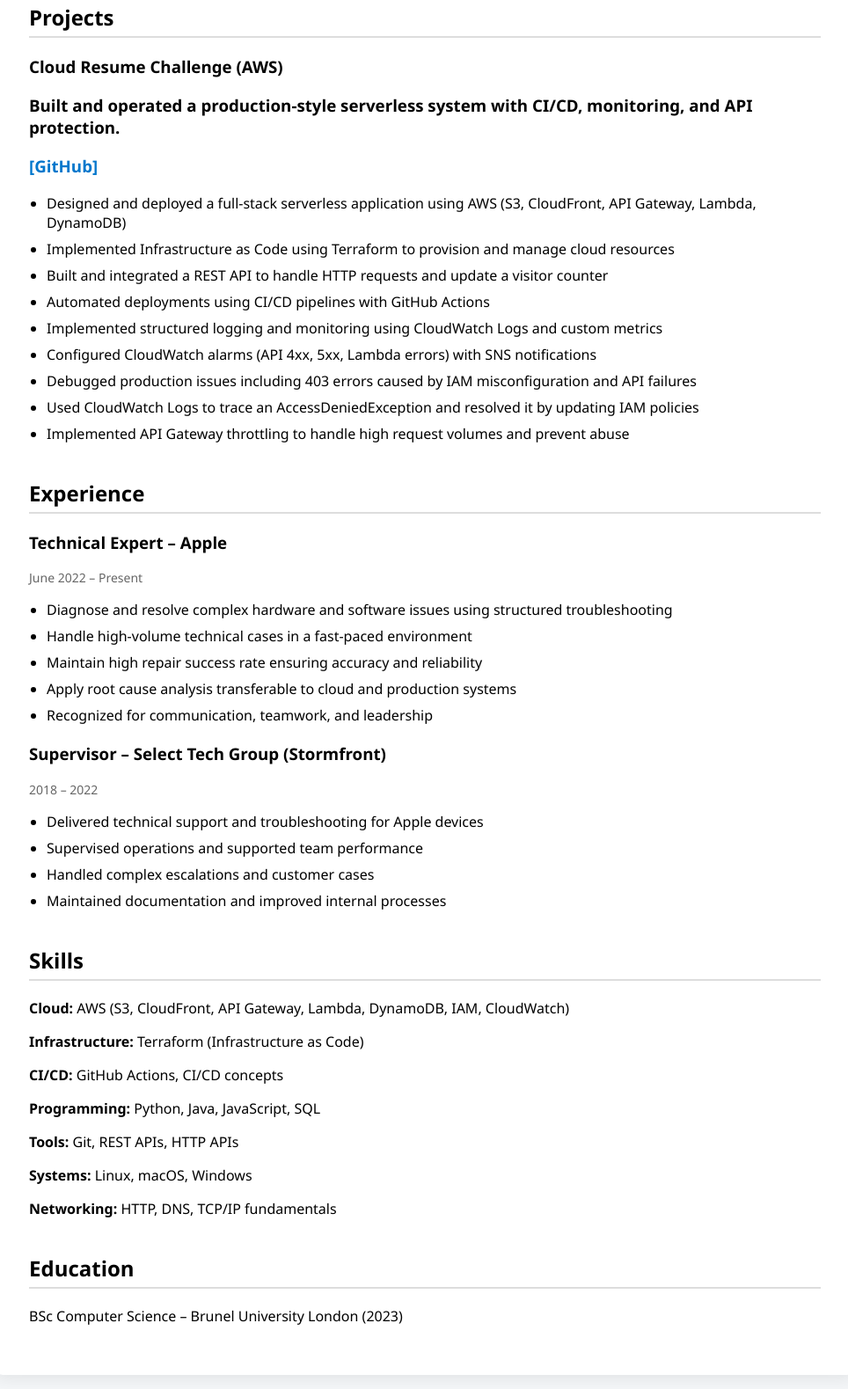
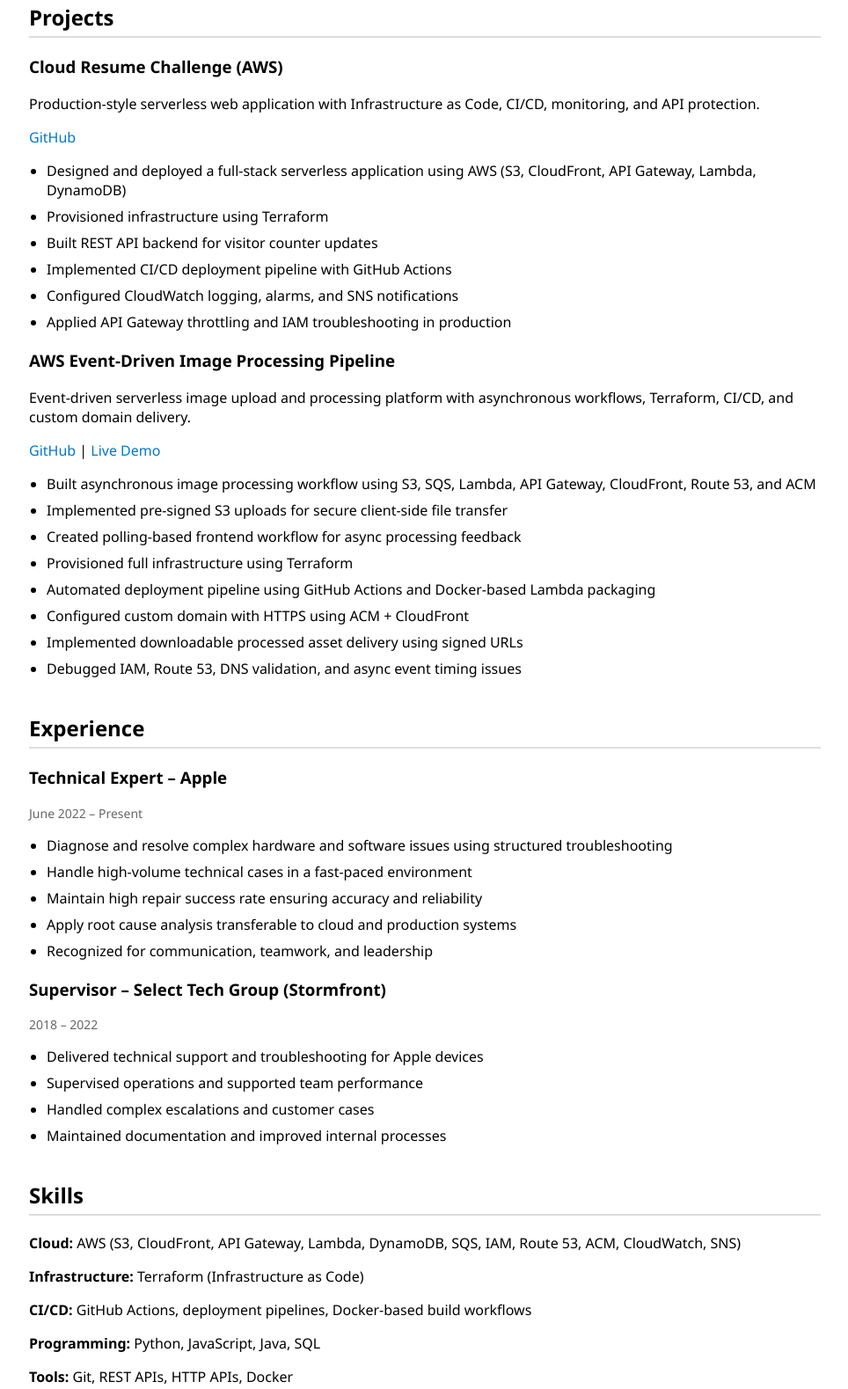
Before and after one commit to PetkoKolev/cloud-resume, a plain HTML site: page index.html in a window 1280 px wide. Shown: the part 250-1829 px from the top of the page at 88% size, without its empty margins (157-1121 px from the left). Drawn offline with Linux system fonts and the light colour scheme; no server answers.

Commit message:
Updated projects section and skills after aws image processor project

```diff
--- a/index.html
+++ b/index.html
@@ -1,5 +1,6 @@
 <!DOCTYPE html>
 <html lang="en">
+
 <head>
   <meta charset="UTF-8">
   <title>Petko Kolev | Cloud Engineer</title>
@@ -24,23 +25,53 @@
     <section>
       <h2>Projects</h2>
 
-    <h3>
-      Cloud Resume Challenge (AWS)
-      <p> Built and operated a production-style serverless system with CI/CD, monitoring, and API protection.</p>
-      <a href="https://github.com/PetkoKolev/cloud-resume" target="_blank">[GitHub]</a>
-    </h3>
+      <!-- PROJECT 1 -->
+      <div class="project">
+        <h3>Cloud Resume Challenge (AWS)</h3>
+        <p class="project-summary">
+          Production-style serverless web application with Infrastructure as Code, CI/CD, monitoring, and API
+          protection.
+        </p>
+        <p>
+          <a href="https://github.com/PetkoKolev/cloud-resume" target="_blank">GitHub</a>
+        </p>
 
         <ul>
-      <li>Designed and deployed a full-stack serverless application using AWS (S3, CloudFront, API Gateway, Lambda, DynamoDB)</li>
-      <li>Implemented Infrastructure as Code using Terraform to provision and manage cloud resources</li>
-      <li>Built and integrated a REST API to handle HTTP requests and update a visitor counter</li>
-      <li>Automated deployments using CI/CD pipelines with GitHub Actions</li>
-      <li>Implemented structured logging and monitoring using CloudWatch Logs and custom metrics</li>
-      <li>Configured CloudWatch alarms (API 4xx, 5xx, Lambda errors) with SNS notifications</li>
-      <li>Debugged production issues including 403 errors caused by IAM misconfiguration and API failures</li>
-      <li>Used CloudWatch Logs to trace an AccessDeniedException and resolved it by updating IAM policies</li>
-      <li>Implemented API Gateway throttling to handle high request volumes and prevent abuse</li>
+          <li>Designed and deployed a full-stack serverless application using AWS (S3, CloudFront, API Gateway, Lambda,
+            DynamoDB)</li>
+          <li>Provisioned infrastructure using Terraform</li>
+          <li>Built REST API backend for visitor counter updates</li>
+          <li>Implemented CI/CD deployment pipeline with GitHub Actions</li>
+          <li>Configured CloudWatch logging, alarms, and SNS notifications</li>
+          <li>Applied API Gateway throttling and IAM troubleshooting in production</li>
         </ul>
+      </div>
+
+      <!-- PROJECT 2 -->
+      <div class="project">
+        <h3>AWS Event-Driven Image Processing Pipeline</h3>
+        <p class="project-summary">
+          Event-driven serverless image upload and processing platform with asynchronous workflows, Terraform, CI/CD,
+          and custom domain delivery.
+        </p>
+        <p>
+          <a href="https://github.com/PetkoKolev/aws-event-driven-image-processor" target="_blank">GitHub</a>
+          |
+          <a href="https://ipp.petkokolev-cloud.com" target="_blank">Live Demo</a>
+        </p>
+
+        <ul>
+          <li>Built asynchronous image processing workflow using S3, SQS, Lambda, API Gateway, CloudFront, Route 53, and
+            ACM</li>
+          <li>Implemented pre-signed S3 uploads for secure client-side file transfer</li>
+          <li>Created polling-based frontend workflow for async processing feedback</li>
+          <li>Provisioned full infrastructure using Terraform</li>
+          <li>Automated deployment pipeline using GitHub Actions and Docker-based Lambda packaging</li>
+          <li>Configured custom domain with HTTPS using ACM + CloudFront</li>
+          <li>Implemented downloadable processed asset delivery using signed URLs</li>
+          <li>Debugged IAM, Route 53, DNS validation, and async event timing issues</li>
+        </ul>
+      </div>
     </section>
 
     <!-- EXPERIENCE -->
@@ -71,14 +102,14 @@
     <section>
       <h2>Skills</h2>
 
-    <p><strong>Cloud:</strong> AWS (S3, CloudFront, API Gateway, Lambda, DynamoDB, IAM, CloudWatch)</p>
+      <p><strong>Cloud:</strong> AWS (S3, CloudFront, API Gateway, Lambda, DynamoDB, SQS, IAM, Route 53, ACM,
+        CloudWatch, SNS)</p>
       <p><strong>Infrastructure:</strong> Terraform (Infrastructure as Code)</p>
-    <p><strong>CI/CD:</strong> GitHub Actions, CI/CD concepts</p>
-    <p><strong>Programming:</strong> Python, Java, JavaScript, SQL</p>
-    <p><strong>Tools:</strong> Git, REST APIs, HTTP APIs</p>
+      <p><strong>CI/CD:</strong> GitHub Actions, deployment pipelines, Docker-based build workflows</p>
+      <p><strong>Programming:</strong> Python, JavaScript, Java, SQL</p>
+      <p><strong>Tools:</strong> Git, REST APIs, HTTP APIs, Docker</p>
       <p><strong>Systems:</strong> Linux, macOS, Windows</p>
-    <p><strong>Networking:</strong> HTTP, DNS, TCP/IP fundamentals</p>
-
+      <p><strong>Networking:</strong> HTTP, DNS, TCP/IP fundamentals, HTTPS, CORS</p>
     </section>
 
     <!-- EDUCATION -->
@@ -123,4 +154,5 @@
   </script>
 
 </body>
+
 </html>
```
Lines whose indentation alone changed are shown as unchanged.
